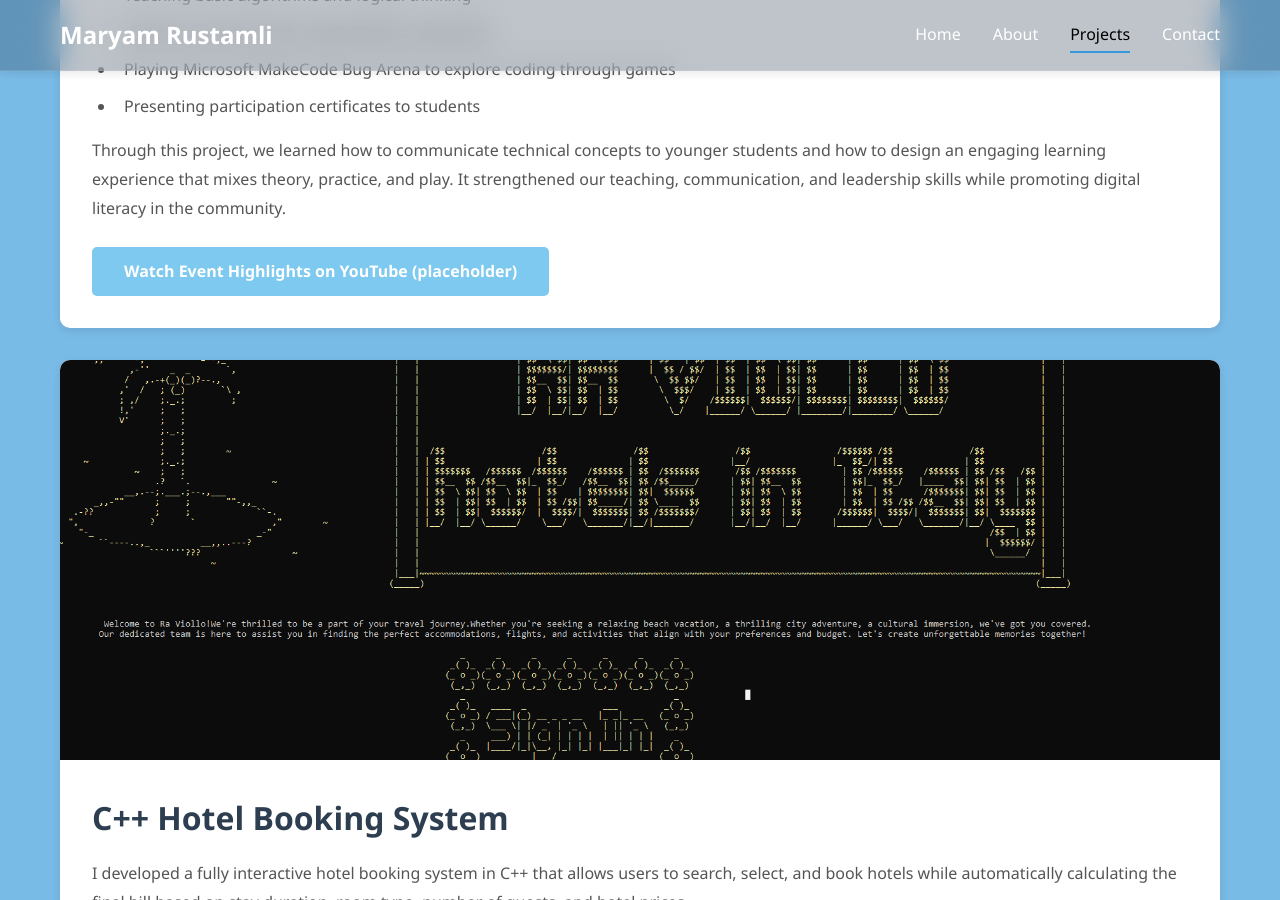
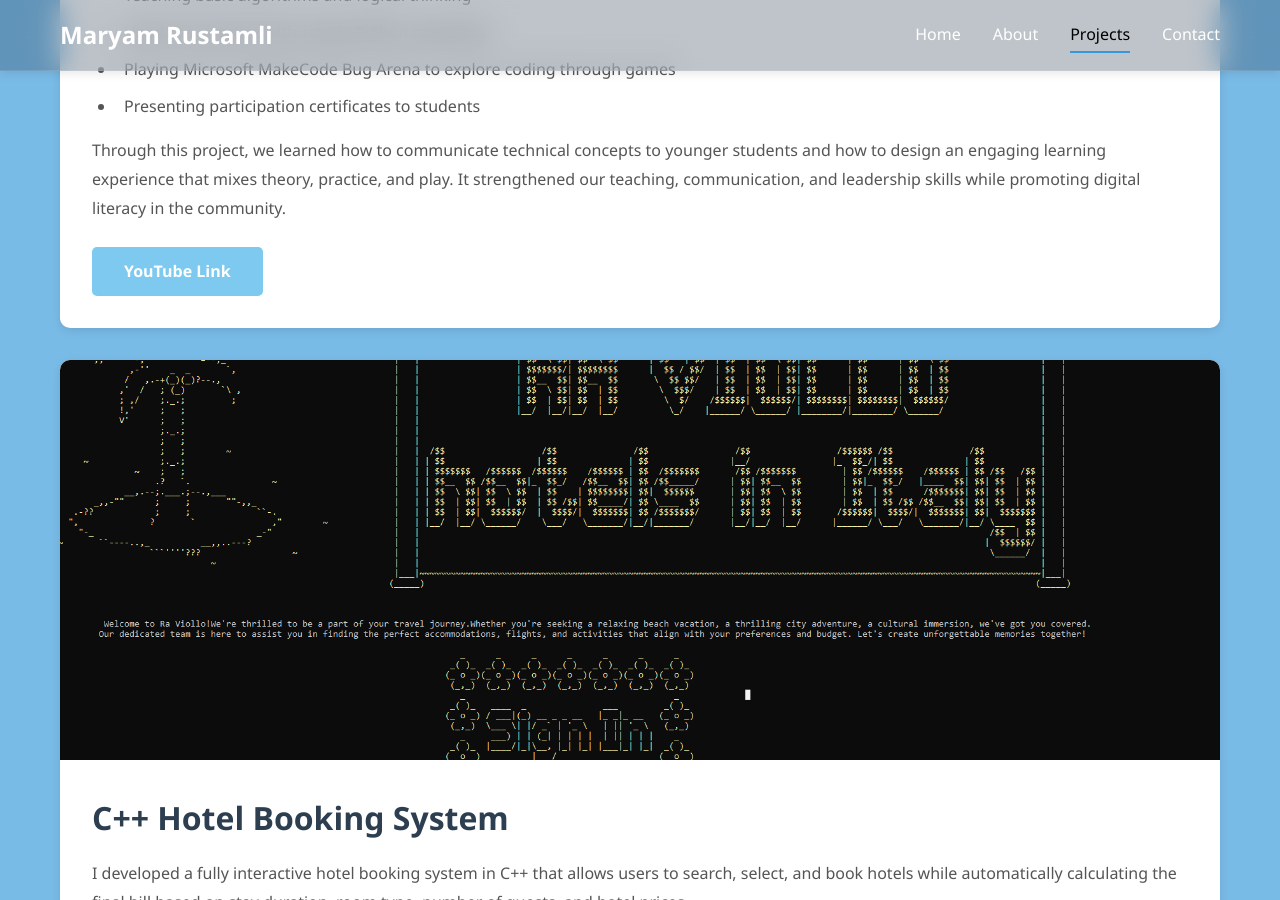
Before and after one commit to maryrustamli24-wq/site1101, a Jekyll site: the page projects.html, which Jekyll copies as it is, in a window 1280 px wide and 900 px high, scrolled down 1967 px. Built offline with Jekyll 4.4.1, drawn with Linux system fonts in a browser that asks for light colours.

Commit message:
Add youtube link to the project 2

```diff
--- a/projects.html
+++ b/projects.html
@@ -138,8 +138,8 @@
 
                         <!-- Optional YouTube Link -->
                         <div class="project-links">
-                            <a href="https://www.youtube.com/" target="_blank" rel="noopener noreferrer" class="btn btn-secondary">
-                                Watch Event Highlights on YouTube (placeholder)
+                            <a href="https://youtu.be/Nmam1jtil6I" target="_blank" rel="noopener noreferrer" class="btn btn-secondary">
+                                YouTube Link
                             </a>
                         </div>
                     </div>
```
